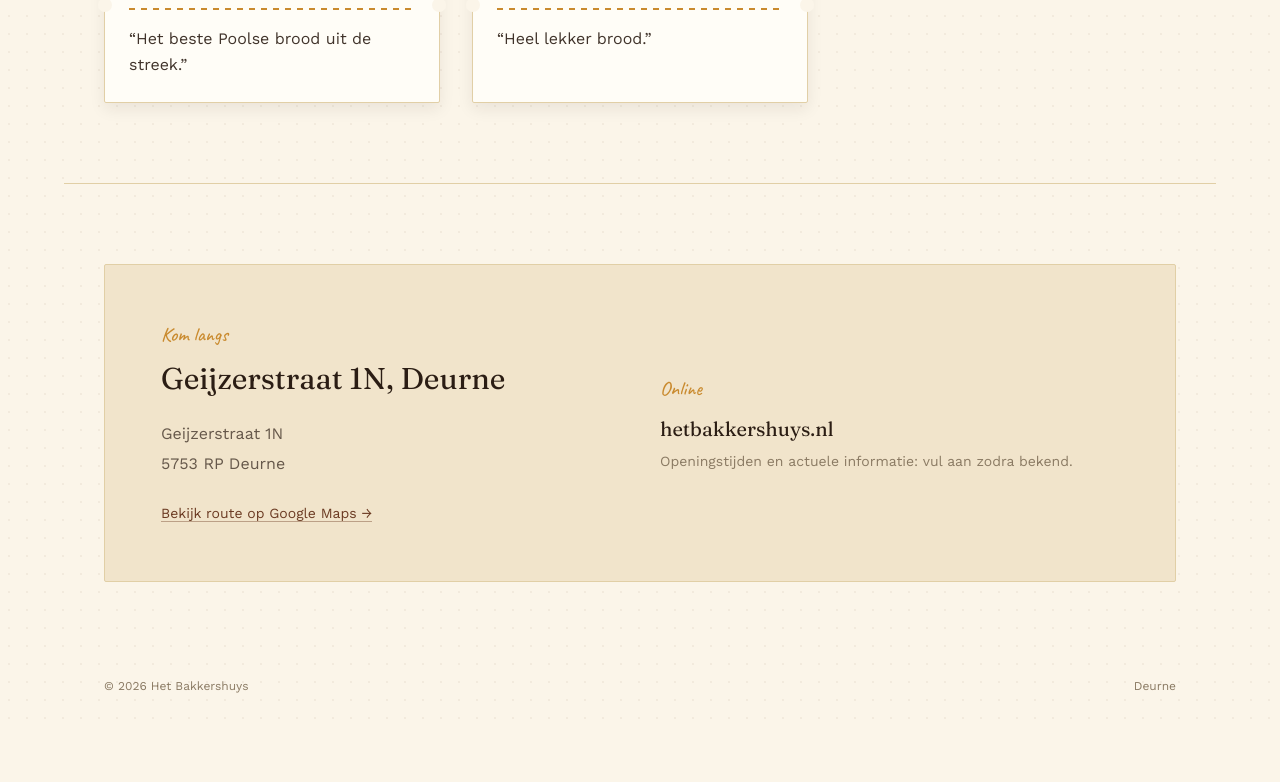
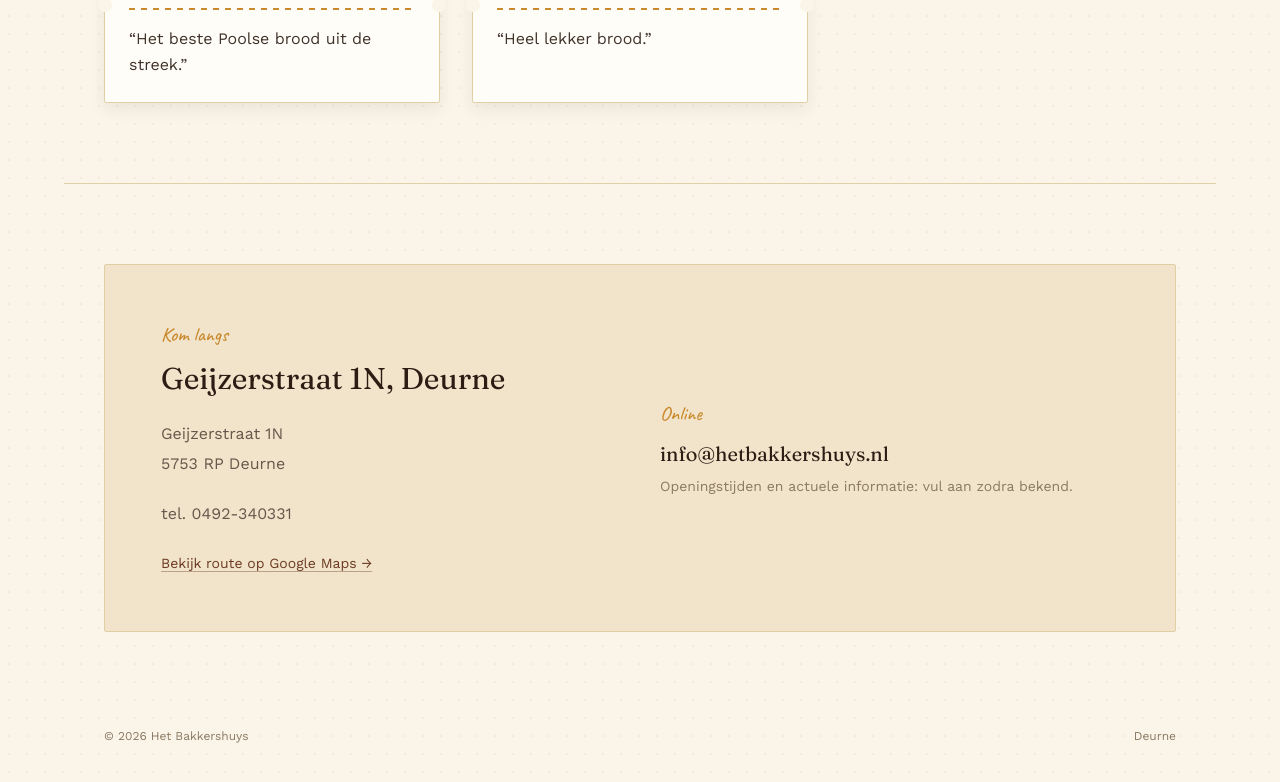
Before and after one commit to timverberne898-oss/bakker, a Next.js app: page / in a window 1280 px wide. Shown: the part 1667-2449 px from the top of the page. Before the commit the page ends 2401 px from the top, so only its background shows below. Built offline with nearby package versions, Linux system fonts and the light colour scheme.

Commit message:
Update page.tsx

```diff
--- a/app/page.tsx
+++ b/app/page.tsx
@@ -178,6 +178,7 @@ export default function Home() {
             </h2>
             <p className="text-crust/70 leading-relaxed mb-1">Geijzerstraat 1N</p>
             <p className="text-crust/70 leading-relaxed mb-6">5753 RP Deurne</p>
+            <p className="text-crust/70 leading-relaxed mb-6"> tel. 0492-340331</p>
             <a
               href="https://www.google.com/maps/search/?api=1&query=Geijzerstraat+1N+5753+RP+Deurne"
               target="_blank"
@@ -195,7 +196,7 @@ export default function Home() {
               rel="noopener noreferrer"
               className="font-display text-xl text-crust hover:text-rye transition-colors block mb-2"
             >
-              hetbakkershuys.nl
+               info@hetbakkershuys.nl
             </a>
             <p className="text-sm text-fade">
               Openingstijden en actuele informatie: vul aan zodra bekend.
```
